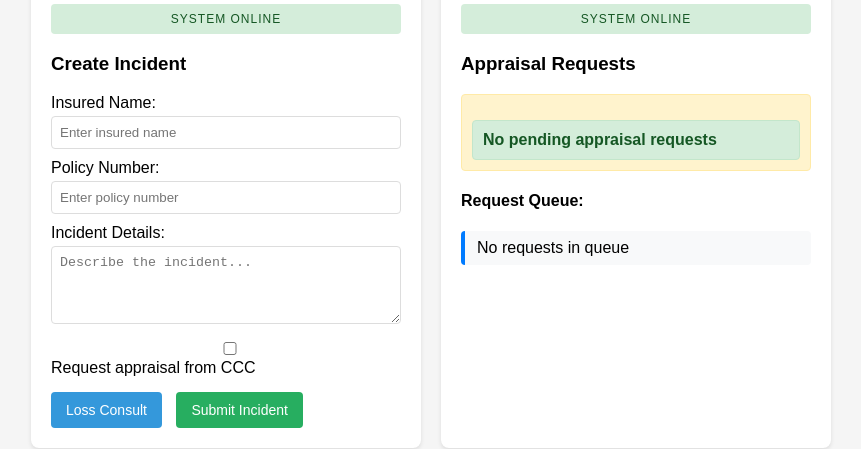
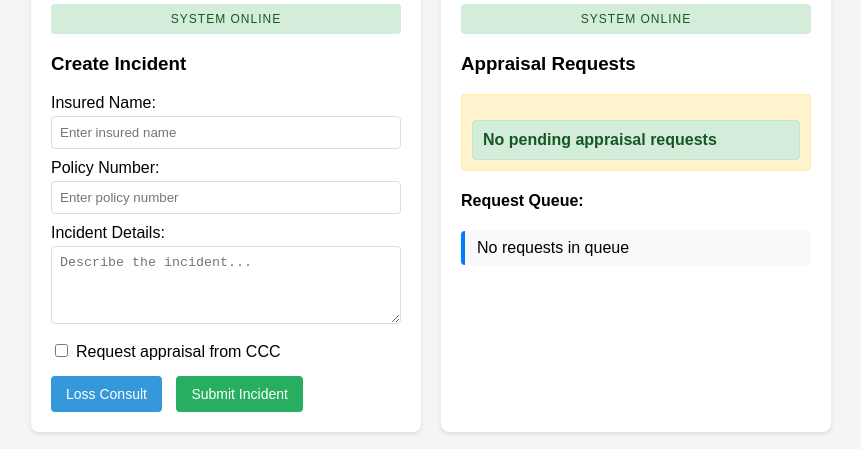
Before and after one commit to advancedspectrum/dualops, a plain HTML site: page index.html in a window 1280 px wide. Shown: the part 182-631 px from the top of the page, without its empty margins (209-1070 px from the left). Drawn offline with Linux system fonts and the light colour scheme.

Commit message:
Update index.html

```diff
--- a/index.html
+++ b/index.html
@@ -157,8 +157,8 @@
         <label>Incident Details:
           <textarea id="incidentDetails" rows="4" placeholder="Describe the incident..."></textarea>
         </label>
-        <label>
-          <input type="checkbox" id="cccAppraisalCheckbox" onchange="handleCCCCheckbox()" />
+        <label style="display: flex; align-items: center; margin-top: 15px;">
+          <input type="checkbox" id="cccAppraisalCheckbox" onchange="handleCCCCheckbox()" style="width: auto; margin-right: 8px; margin-top: 0;" />
           Request appraisal from CCC
         </label>
         <button onclick="goToLossConsult()">Loss Consult</button>
```
